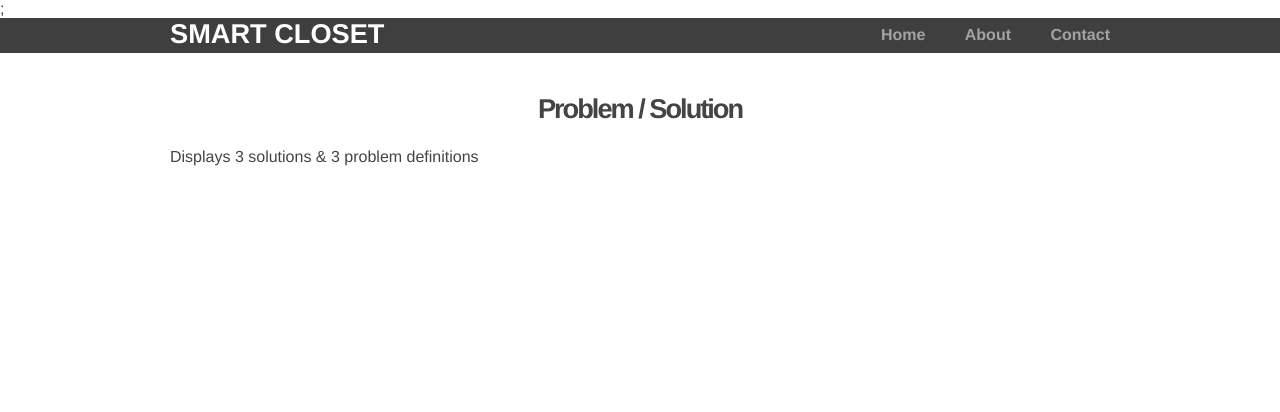
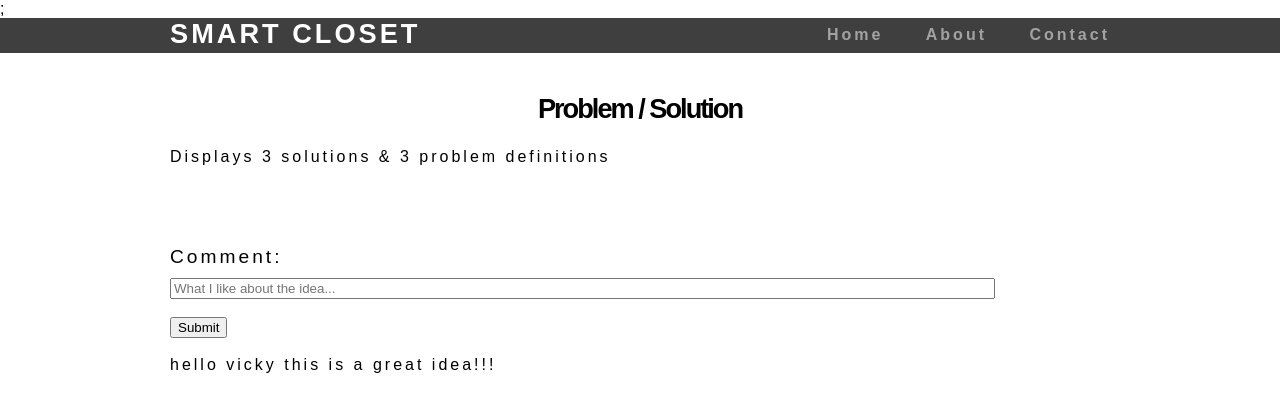
Before and after one commit to vicktoriaklich/vicktorias_foundations_project, a Flask app: page /about in a window 1280 px wide. Shown: the top 412 px of the page. Run offline with Flask 2, Linux system fonts and the light colour scheme; data comes from the database, SQL or seed files in the repository; both versions use the stored data as it was after the commit.

Commit message:
Third Assessment

```diff
--- a/flaskapp/app/routes.py
+++ b/flaskapp/app/routes.py
@@ -1,6 +1,7 @@
 from flask import Flask, render_template, request, flash
 from forms import ContactForm
 from flask_mail import Message, Mail
+import sqlite3
 
 mail = Mail()
 
@@ -20,15 +21,31 @@ mail.init_app(app)
 def home():
 	return render_template('home.html')
 
-@app.route('/about')
+@app.route('/about', methods=['GET', 'POST'])
 def about():
-	return render_template('about.html')
+	if request.method == 'POST':
+		entered_comment = request.form['comment']
+		conn =sqlite3.connect('contact.db')
+		cur = conn.cursor()
+		cur.execute("INSERT INTO comments (comment) VALUES ('{}')".format(entered_comment))
+		conn.commit()
+		cur.execute('SELECT comment FROM comments')
+		rows = cur.fetchall()
+		return render_template('about.html', comments = rows)
+	else:
+		conn =sqlite3.connect('contact.db')
+		cur = conn.cursor()
+		cur.execute('SELECT comment FROM comments')
+		rows = cur.fetchall()
+		return render_template('about.html', comments = rows)
+
 
 @app.route('/contact', methods=['GET', 'POST'])
 def contact():
 	form = ContactForm()
 
 	if request.method == 'POST':
+
 		if form.validate() == False:
 			flash('All fields are required.')
 			return render_template('contact.html', form=form)
@@ -43,7 +60,12 @@ def contact():
 		return render_template('contact.html', success=True)
 
 	elif request.method == 'GET':
-	    return render_template('contact.html', form=form)
+		conn =sqlite3.connect('contact.db')
+		cur = conn.cursor()
+		cur.execute('SELECT comment FROM comments')
+		rows = cur.fetchall()
+
+		return render_template('contact.html', form=form, comments = rows)
 
 if __name__ == '__main__':
 	app.run(debug=True)
--- a/flaskapp/app/static/CSS/main.css
+++ b/flaskapp/app/static/CSS/main.css
@@ -1,8 +1,10 @@
 body {
 	margin: 0;
 	padding:0;
-	font-family: "Helvetica Neue", Helvetica, Arial, sans-serif;
-	color: #444;
+	font-family: "Avenir", sans-serif;
+	font-weight: lighter;
+	letter-spacing: 3px;
+	color: black;
 }
 
 header {
--- a/flaskapp/app/templates/about.html
+++ b/flaskapp/app/templates/about.html
@@ -3,4 +3,14 @@
 {% block content %}
    <h2>Problem / Solution</h2>
    <p>Displays 3 solutions & 3 problem definitions</p>
+    <br><br><br>
+  <form method='POST' action='/about'>
+  <label for="comment">Comment:</label>
+  <input name='comment' id="comment" size="100" maxlength="200" placeholder="What I like about the idea..."><br><br>
+  <input type="submit" value="Submit">
+  </form>
+  <br>
+     {% for comment in comments %}
+      {{ comment [0] }}
+    {% endfor %}
 {% endblock %}
--- a/flaskapp/app/templates/contact.html
+++ b/flaskapp/app/templates/contact.html
@@ -43,4 +43,5 @@
     </form>
 
   {% endif %}
+
 {% endblock %}
```
Also changed, not shown: flaskapp/app/comments.db (added), flaskapp/app/contact.db (added).
